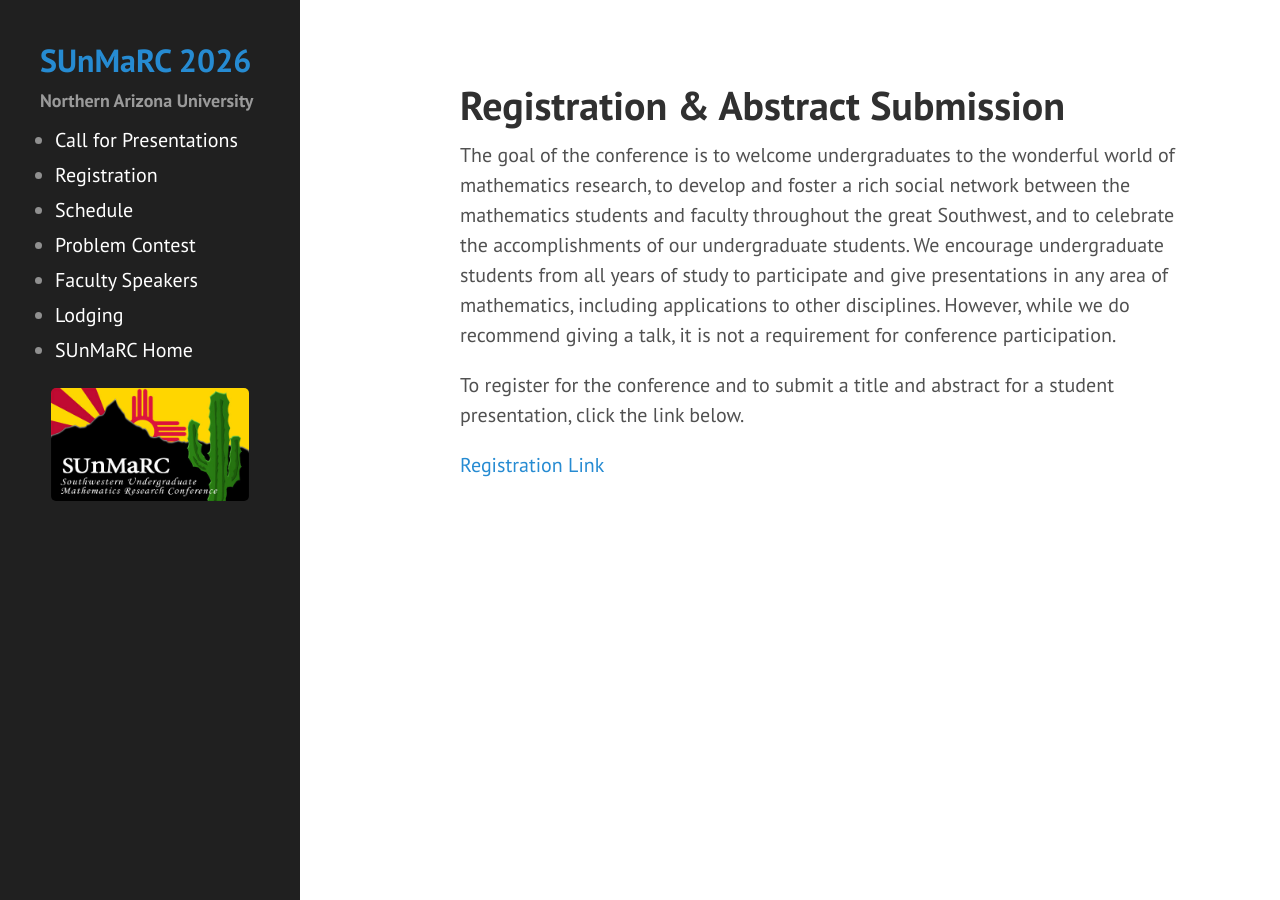
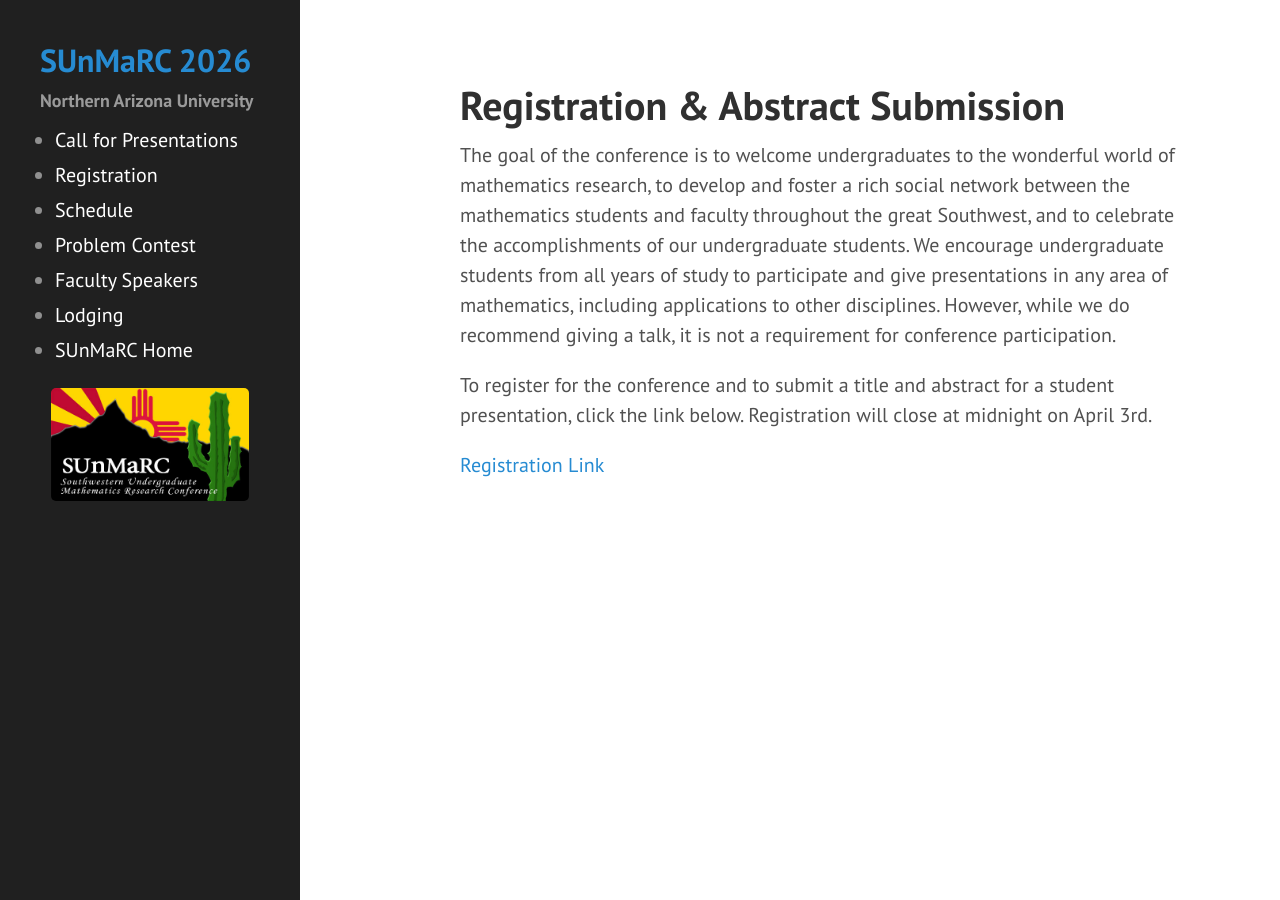
Before and after one commit to NAUMathStat/sunmarc2026, a Jekyll site: the page built from registration.md, in a window 1280 px wide. Built offline with Jekyll 4.4.1, drawn with Linux system fonts in a browser that asks for light colours.

Commit message:
Update registration.md
registration deadline added

```diff
--- a/registration.md
+++ b/registration.md
@@ -6,7 +6,7 @@ title: Registration & Abstract Submission
 The goal of the conference is to welcome undergraduates to the wonderful world of mathematics research, to develop and foster a rich social network between the mathematics students and faculty throughout the great Southwest, and to celebrate the accomplishments of our undergraduate students. We encourage undergraduate students from all years of study to participate and give presentations in any area of mathematics, including applications to other disciplines.  However, while we do recommend giving a talk, it is not a requirement for conference participation.
 
 
-<p>To register for the conference and to submit a title and abstract for a student presentation, click the link below.</p>
+<p>To register for the conference and to submit a title and abstract for a student presentation, click the link below. Registration will close at midnight on April 3rd.</p>
 
 <p>
 <a href="https://docs.google.com/forms/d/e/1FAIpQLSeGEUGVj5rWSqQs_saBAoYbjUi5G8kpfIUhm23oivsyhDcYvw/viewform?usp=header"> Registration Link
```
